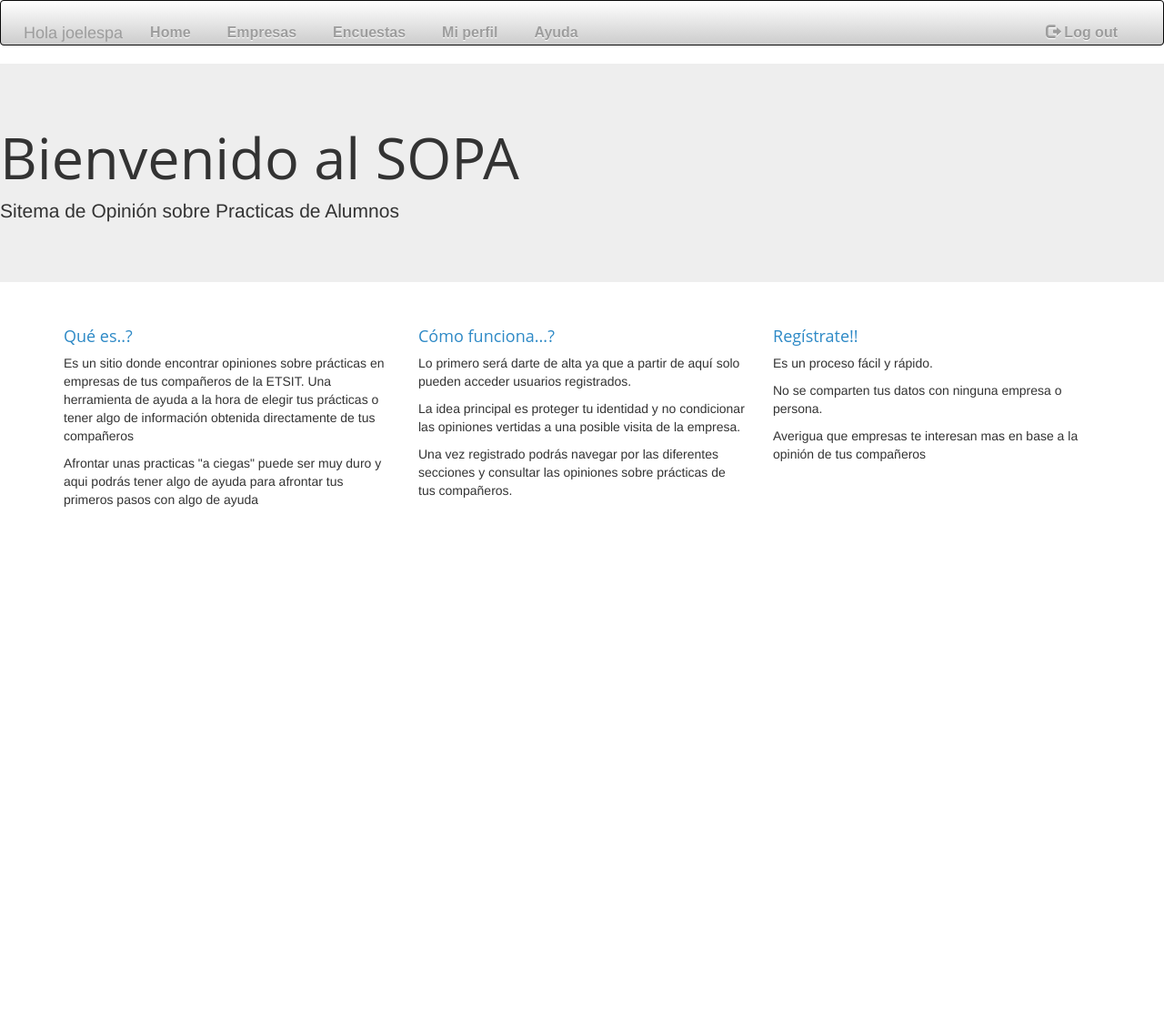
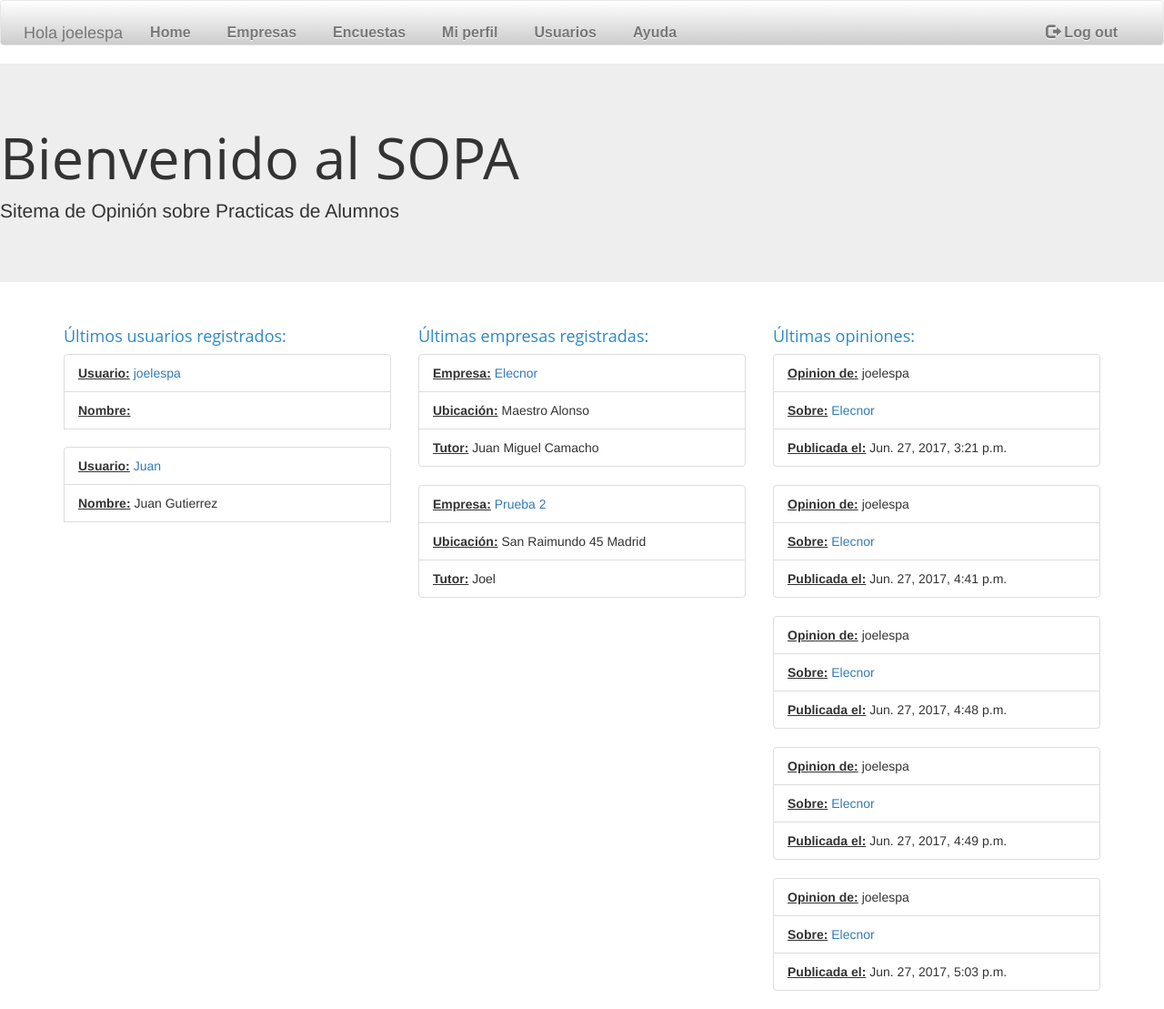
Before and after one commit to GREGOJSA/PFCJSA, a Django app: page / in a window 1280 px wide. Shown: the whole page at 91% size. Before the commit the page ends 557 px from the top, so only its background shows below. Run offline with Django 3.2, Linux system fonts and the light colour scheme; a user stored in the database is signed in; data comes from the database, SQL or seed files in the repository; both versions use the stored data as it was after the commit; some libraries are stand-ins or nearby versions.

Commit message:
modificado Home y navbar

```diff
--- a/sopa/templates/sopa/home.html
+++ b/sopa/templates/sopa/home.html
@@ -7,6 +7,36 @@
 </div>
 <div class="container">
   <div class="row">
+    {% if user.is_authenticated %}
+    <div class="col-sm-4">
+      <h3>Últimos usuarios registrados: </h3>
+      {%for us in usuarios%}
+      <ul class="list-group">
+        <li class="list-group-item"><b><u>Usuario:</b></u> <a href="/usuarios/{{us.username}}">{{us.username}}</a></li>
+        <li class="list-group-item"><b><u>Nombre:</b></u> {{us.first_name}} {{us.last_name}}</li>
+      <br>
+      {%endfor%}
+    </div>
+    <div class="col-sm-4">
+      <h3>Últimas empresas registradas: </h3>
+      {%for em in empresas%}
+      <ul class="list-group">
+        <li class="list-group-item"><b><u>Empresa:</b></u> <a href="/empresas/{{em.pk}}">{{em.nombre_empresa}}</a></li>
+        <li class="list-group-item"><b><u>Ubicación:</b></u> {{em.ubicacion}}</li>
+        <li class="list-group-item"><b><u>Tutor:</b></u> {{em.tutor}}</li>
+      </ul>
+      {%endfor%}
+    </div>
+    <div class="col-sm-4">
+      <h3>Últimas opiniones: </h3>
+      {%for op in opiniones%}
+      <ul class="list-group">
+        <li class="list-group-item"><b><u>Opinion de:</b></u> {{op.user}}</li>
+        <li class="list-group-item"><b><u>Sobre:</b></u> <a href="/encuesta/detalle/{{op.pk}}">{{op.nombre_empresa}}</a></li>
+        <li class="list-group-item"><b><u>Publicada el:</b></u> {{op.created_date}}</li>
+      </ul>
+      {%endfor%}
+    {% else %}
     <div class="col-sm-4">
       <h3>Qué es..?</h3>
       <p>Es un sitio donde encontrar opiniones sobre prácticas en empresas de tus compañeros de la ETSIT.
@@ -25,6 +55,8 @@
       <p>Es un proceso fácil y rápido.</p>
       <p>No se comparten tus datos con ninguna empresa o persona.</p>
       <p>Averigua que empresas te interesan mas en base a la opinión de tus compañeros</p>
+      <a href="/new_user" class="btn btn-info" role="button">Ir a registro</a>
+      {% endif %}
     </div>
   </div>
 </div>
--- a/sopa/templates/sopa/index.html
+++ b/sopa/templates/sopa/index.html
@@ -5,19 +5,24 @@
   <title>Bienvenido a SOPA</title>
   <meta charset="utf-8">
   <meta name="viewport" content="width=device-width, initial-scale=1">
-  <link rel="stylesheet" href="https://maxcdn.bootstrapcdn.com/bootstrap/3.3.7/css/bootstrap.min.css">
+  <link rel="stylesheet" href="https://maxcdn.bootstrapcdn.com/bootstrap/3.3.7/css/bootstrap.min.css" integrity="sha384-BVYiiSIFeK1dGmJRAkycuHAHRg32OmUcww7on3RYdg4Va+PmSTsz/K68vbdEjh4u" crossorigin="anonymous">
+
 
   <link rel="stylesheet" href="{% static 'css/sopa.css' %}">
 
   <link rel="shortcut icon" href="{% static 'img/favicon.ico'  %}" type="image/x-icon">
   <link rel="icon" href="{% static 'img/favicon.ico'  %}" type="image/x-icon">
   <script src="https://ajax.googleapis.com/ajax/libs/jquery/3.2.1/jquery.min.js"></script>
-  <script src="https://maxcdn.bootstrapcdn.com/bootstrap/3.3.7/js/bootstrap.min.js"></script>
-
-  <nav class="navbar navbar-inverse">
+  <script src="https://maxcdn.bootstrapcdn.com/bootstrap/3.3.7/js/bootstrap.min.js" integrity="sha384-Tc5IQib027qvyjSMfHjOMaLkfuWVxZxUPnCJA7l2mCWNIpG9mGCD8wGNIcPD7Txa" crossorigin="anonymous"></script>
+</head>
+<body>
+  <nav class="navbar navbar-default">
     <div class="container-fluid">
       <div class="navbar-header">
         <button type="button" class="navbar-toggle" data-toggle="collapse" data-target="#myNavbar">
+          <span class="icon-bar"></span>
+          <span class="icon-bar"></span>
+          <span class="icon-bar"></span>
         </button>
         <a class="navbar-brand" >Hola {{ user.username }}</a>
       </div>
@@ -27,6 +32,7 @@
           <li><a title="Empresas" href="/empresas">Empresas</a></li>
           <li><a title="Encuestas" href="/encuesta">Encuestas</a></li>
           <li><a title="Mi perfil" href="/usuarios/miperfil">Mi perfil</a></li>
+          <li><a title="Usuarios" href="/usuarios">Usuarios</a></li>
           <li><a title="Ayuda" href="#">Ayuda</a></li>
         </ul>
         <ul class="nav navbar-nav navbar-right">
@@ -39,7 +45,7 @@
       </div>
   </div>
 </nav>
-</head>
+
 <body>
 {% block content %}
 {% endblock content %}
--- a/sopa/templates/sopa/registro.html
+++ b/sopa/templates/sopa/registro.html
@@ -16,7 +16,7 @@
           {% csrf_token %}
           <h2 class="form-signin-heading">Registro en SOPA</h2>
           <input type="text" class="form-control" name="username" placeholder="Usuario" required="" />
-          <input type="password" class="form-control" name="password1" placeholder="Contraseña" required="" />
+          <input type="password" class="form-control" name="password1" placeholder="Contraseña (8 caracteres min.)" required="" />
           <input type="password" class="form-control" name="password2" placeholder="Confirme contraseña" required="" />
           <input type="text" class="form-control" name="first_name" placeholder="Nombre" required="" />
           <input type="text" class="form-control" name="last_name" placeholder="Apellido" required="" />
--- a/sopa/views.py
+++ b/sopa/views.py
@@ -50,7 +50,10 @@ class RegistroUsuario(CreateView):
 
 
 def home(request):
-    return render(request, 'sopa/home.html')
+    empresa = empresas.objects.all().order_by('created_date')[:5]
+    opinion = encuestas.objects.all().order_by('created_date')[:5]
+    usuario = usuarios.objects.all().order_by('date_joined')[:5]
+    return render(request, 'sopa/home.html',{'empresas' : empresa, 'opiniones' : opinion, 'usuarios' : usuario})
 
 
 class crearempresa(CreateView):
@@ -67,9 +70,10 @@ def notamedia(e):
         for x in emp:
             a = a + int(x.nota)
         media = a / nemp
-        print (media)
-        print (a)
-        print (nemp)
+        print ('obtenida media de '+x.nombre_empresa)
+        print ('media '+ str(media))
+        print ('suma puntuaciones ' + str(a))
+        print ('numero de encuestas '+ str(nemp))
         empresas.objects.filter(nombre_empresa = e.nombre_empresa).update(valoracion = media)
 
 
@@ -78,8 +82,11 @@ def notamedia(e):
 @login_required
 def lista_empresas(request):
     empresa = empresas.objects.all()
+    for x in empresa:
+        notamedia(x)
     return render(request, 'sopa/lista_empresas.html', {'empresas' : empresa})
 
+@login_required
 def miperfil(request):
     usuario = get_object_or_404(usuarios, username = request.user)
     try:
```
Also changed, not shown: sopa/templates/sopa/index1.html (+41 -27 lines), db.sqlite3. Lines whose indentation alone changed are shown as unchanged.
